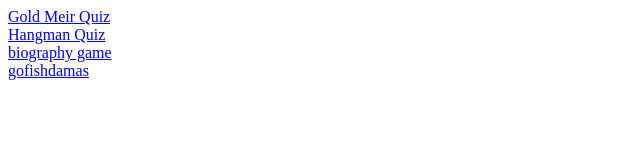
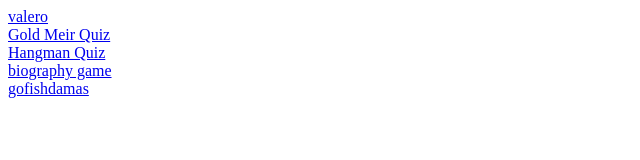
Before and after one commit to Nurnu/nurnu.github.io, a plain HTML site: page index.html in a window 1280 px wide. Shown: the whole page, without its empty margins (0-640 px from the left). Drawn offline with Linux system fonts and the light colour scheme.

Commit message:
Update index.html

```diff
--- a/index.html
+++ b/index.html
@@ -1,5 +1,8 @@
 <html>
 <body>
+   <a href="valero">
+      valero </a>
+   <br>
 <a href="golda-meir-quiz.html"> Gold Meir Quiz </a> <br />
 <a href="hangman-game-participles.html"> Hangman Quiz </a> <br />
    <a href="biography1game.html"> biography game </a>
```
